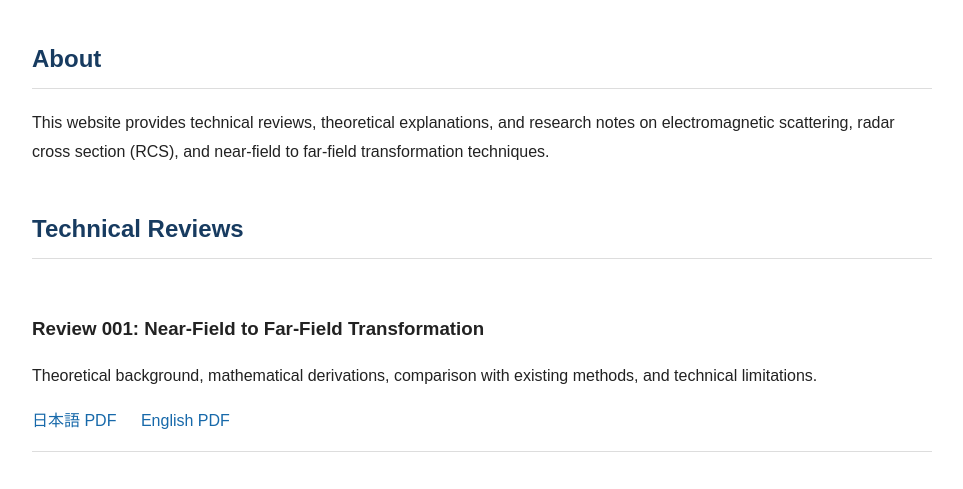
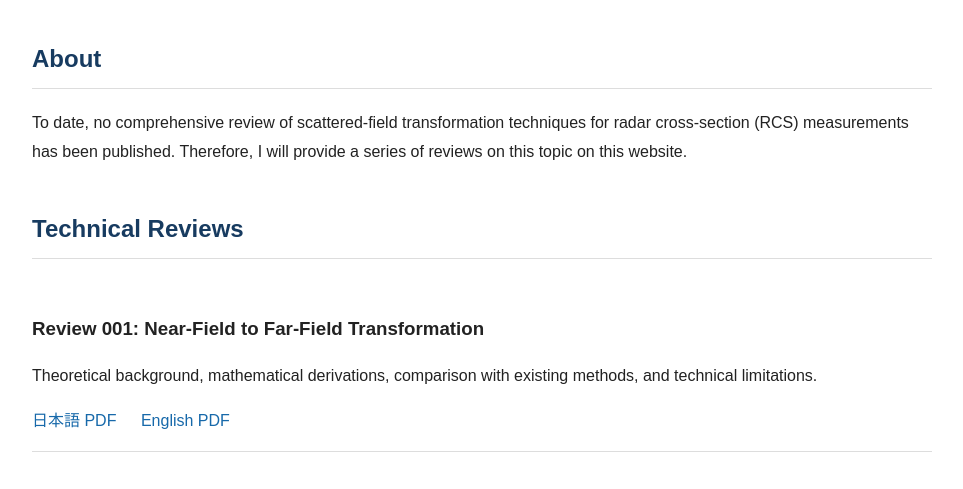
Before and after one commit to AKAMINE-Scattering/AKAMINE-Scattering, a plain HTML site: page index.html in a window 1280 px wide. Shown: the part 236-725 px from the top of the page, without its empty margins (158-1121 px from the left). Drawn offline with Linux system fonts and the light colour scheme.

Commit message:
Update index.html

```diff
--- a/index.html
+++ b/index.html
@@ -86,11 +86,9 @@ footer {
   </p>
 
   <p class="en">
-    This website provides technical reviews,
-    theoretical explanations, and research notes
-    on electromagnetic scattering, radar cross
-    section (RCS), and near-field to far-field
-    transformation techniques.
+    To date, no comprehensive review of scattered-field transformation techniques for
+    radar cross-section (RCS) measurements has been published.
+    Therefore, I will provide a series of reviews on this topic on this website.
   </p>
 </section>
 
```
